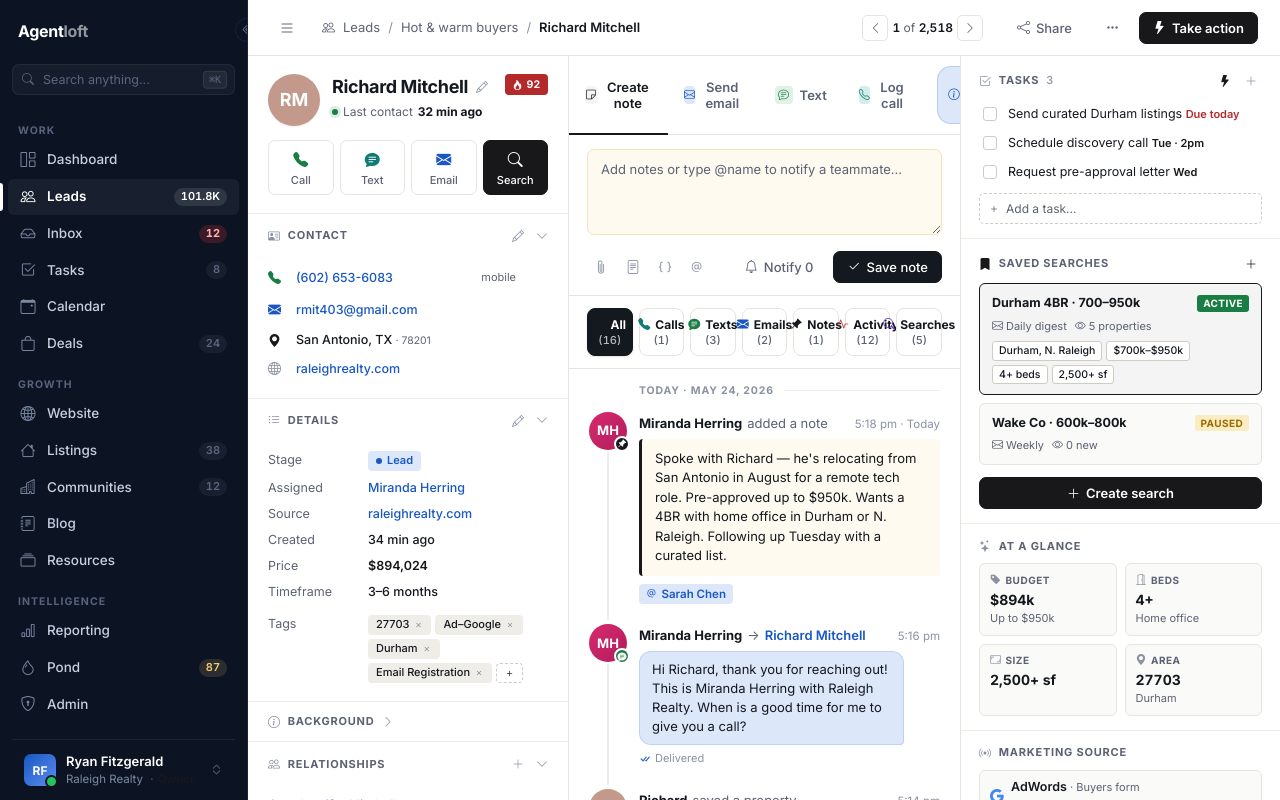
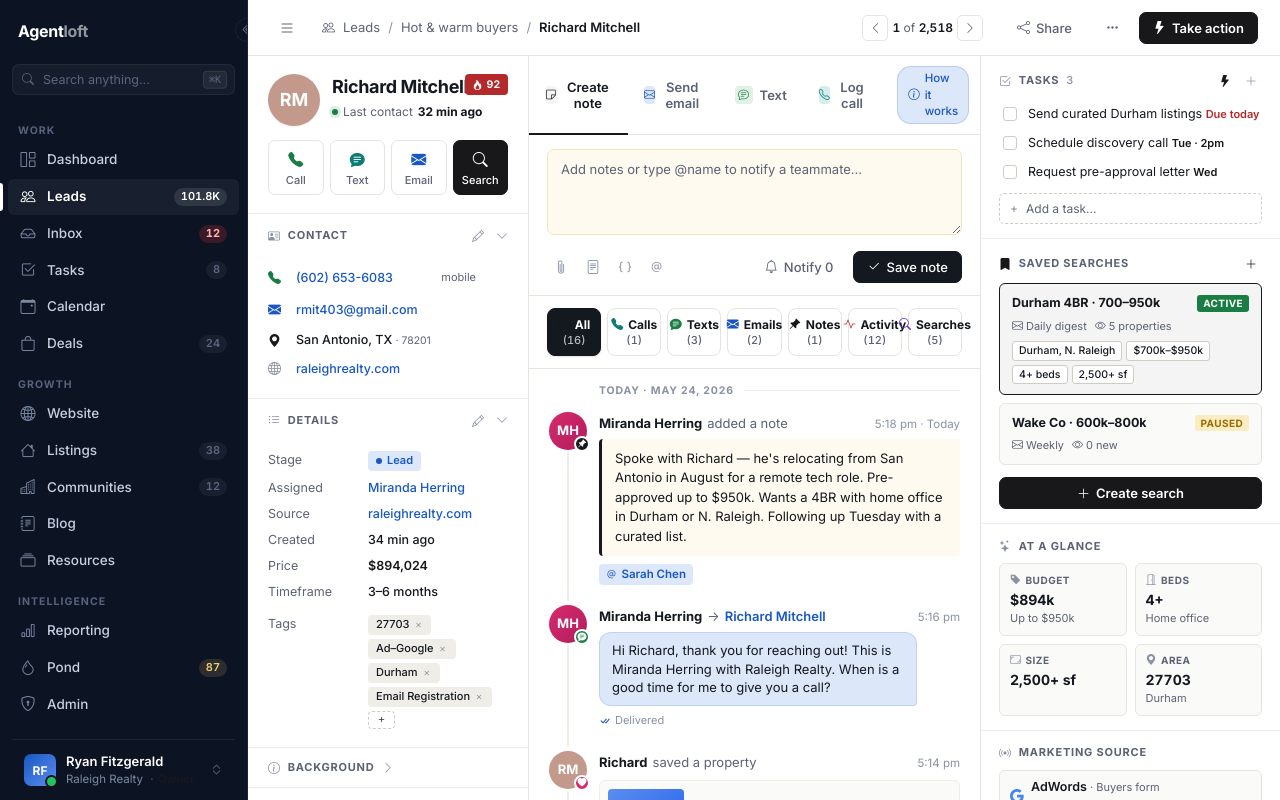
Before and after one commit to RyanFitzgerald27/ryan, an Angular app in the folder pulse/client/: page /leads/1 in a window 1280 px wide. Built offline with nearby package versions, Linux system fonts and the light colour scheme; no server answers.

Commit message:
Tighten lead-detail side columns to match FUB proportions
Narrow left column from 320px to 280px and right column to 300px so
the middle activity/composer column gets ~80px more breathing room,
closer to Follow Up Boss's column ratios.

https://claude.ai/code/session_0163BSqJVmPh6YfrUVyqppaZ

```diff
--- a/pulse/client/src/app/lead-detail.component.scss
+++ b/pulse/client/src/app/lead-detail.component.scss
@@ -6,7 +6,7 @@
 
 .lead-body {
   display: grid;
-  grid-template-columns: 320px 1fr 320px;
+  grid-template-columns: 280px 1fr 300px;
   flex: 1;
   overflow: hidden;
 }
```
